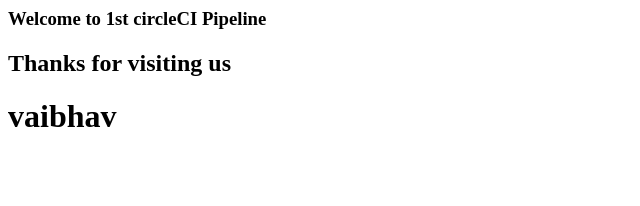
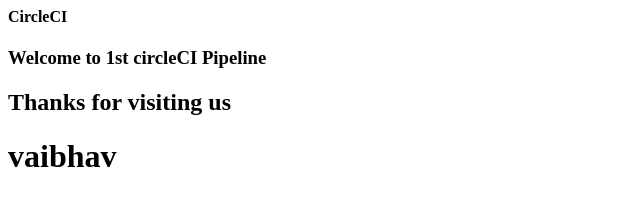
Before and after one commit to vaibhavkhatal/circleCI_TEST, a plain HTML site: page index.html in a window 1280 px wide. Shown: the whole page, without its empty margins (0-640 px from the left). Drawn offline with Linux system fonts and the light colour scheme.

Commit message:
Update index.html
added h4 in vaibhav1

```diff
--- a/index.html
+++ b/index.html
@@ -1,8 +1,8 @@
 <html>
     <body>
+        <h4>CircleCI</h4>
         <h3>Welcome to 1st circleCI Pipeline</h3>
         <h2>Thanks for visiting us</h2>
         <h1>vaibhav</h1>
-
     </body>
 </html>
```
